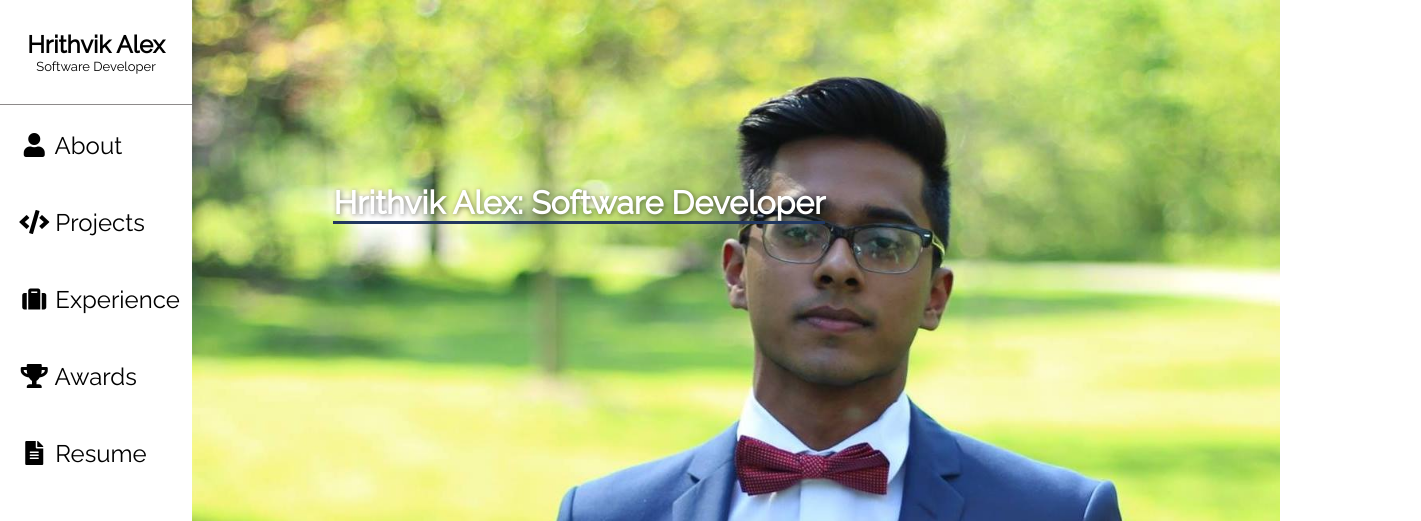
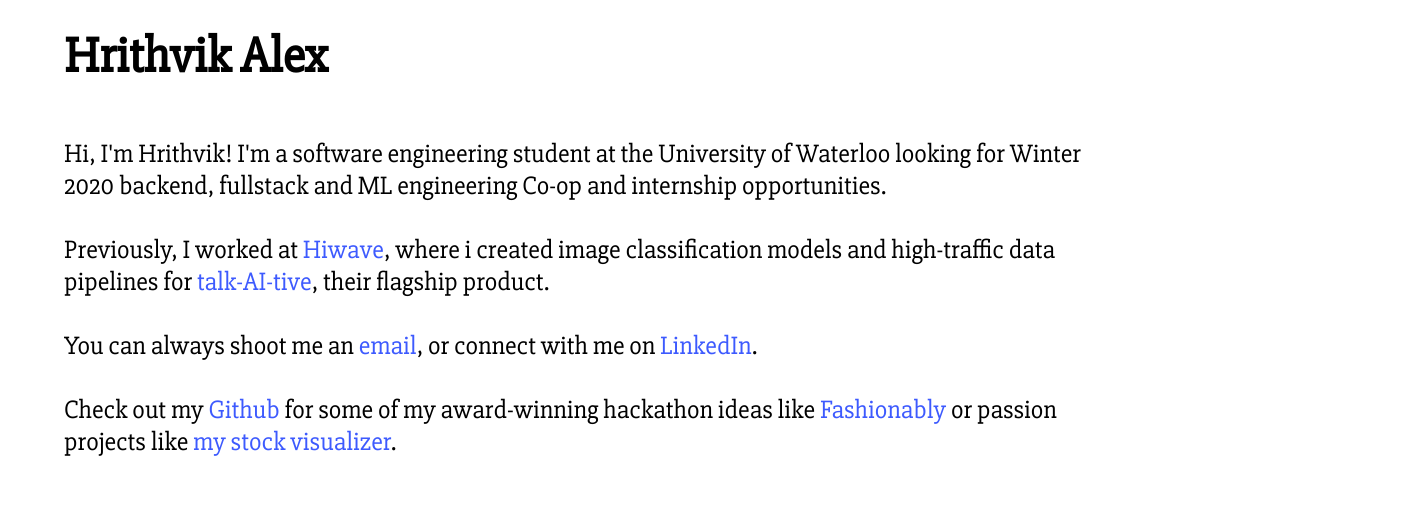
Before and after one commit to Hrithvik-Alex/hrithvik-alex.github.io, a plain HTML site: page index.html in a window 1280 px wide. Shown: the top 521 px of the page, 1421 px wide, since content can reach past the window. Drawn offline with Linux system fonts and the light colour scheme.

Commit message:
made website minimal

```diff
--- a/index.html
+++ b/index.html
@@ -7,12 +7,11 @@
     <meta name="viewport" content="width=device-width, initial-scale=1">
     <link rel="stylesheet" type="text/css" media="screen" href="style.css" />
     <link rel="stylesheet" href="https://use.fontawesome.com/releases/v5.6.3/css/all.css" integrity="sha384-UHRtZLI+pbxtHCWp1t77Bi1L4ZtiqrqD80Kn4Z8NTSRyMA2Fd33n5dQ8lWUE00s/" crossorigin="anonymous">
-    <link href="https://fonts.googleapis.com/css?family=Raleway:100,400" rel="stylesheet">
-    <script src="main.js"></script>
+<link href="https://fonts.googleapis.com/css?family=Slabo+27px&display=swap" rel="stylesheet">    <script src="main.js"></script>
 </head>
 <body>
-    <!-- Navigation bar -->
-    <div class="navcontainer">
+
+    <!-- <div class="navcontainer">
         <nav class="left">
             <ul class="nav">
                 <li>
@@ -68,7 +67,7 @@
 
 
     <div class="main">
-        <!-- About / skills / education -->
+
         <div class="opener">
             <h1><span class="underline">Hrithvik Alex: Software Developer </span></h1>
         </div>
@@ -95,7 +94,7 @@
             </div>
 
          </div>
-         <!-- Projects -->
+
          <div class="section">
              <h2><a id="projects">Projects</a></h2>
              <div class="project">
@@ -182,7 +181,7 @@
                 </div>
              </div>
          </div>
-         <!-- Experience -->
+
          <div class="section">
             <h2><a id="experience">Experience</a></h2>
             <div>
@@ -224,7 +223,7 @@
                 </div>
             </div>
          </div>
-         <!-- Awards -->
+
          <div class="section awards">
             <h2><a id="awards">Awards</a></h2>
             <div class="card hidden center">
@@ -255,7 +254,29 @@
                         </div>
                 </div>
          </div>
-    </div>
+    </div> -->
+
+<div>
+    <div class="container">
+        <h1>Hrithvik Alex</h1>
+        Hi, I'm Hrithvik! I'm a software engineering student at the University of
+        Waterloo looking for Winter 2020 backend, fullstack and ML engineering Co-op and internship opportunities.
+        <br /><br />
+        Previously, I worked at <a href="https://hiwave.io" target="_blank">Hiwave</a>,
+        where i created image classification models and high-traffic data pipelines for
+        <a href="https://talkaitive.com" target="_blank">talk-AI-tive</a>, their flagship product.
+        <br /><br />
+        You can always shoot me an <a href="mailto:halex623@gmail.com">email</a>, or connect with me on <a href="https://www.linkedin.com/in/hrithvik-alex/">LinkedIn</a>.
+        <br /><br />
+        Check out my <a href="https://github.com/hrithvik-alex">Github</a> for some of my
+        award-winning hackathon ideas like <a href="https://github.com/hrithvik-alex/fashionably">Fashionably</a>
+        or passion projects like <a href="https://github.com/hrithvik-alex/stonks">my stock visualizer</a>.
+
+     </div>
+
+</div>
+
+
 
 </body>
 </html>
--- a/style.css
+++ b/style.css
@@ -353,3 +353,31 @@ blockquote {
     width: 40%;
     margin: 30px auto;
 }
+
+
+
+.container {
+    margin: 2% 5%;
+    font-size: 26px;
+    font-family: 'Slabo 27px', serif;
+    width: 80%;
+}
+
+.container h1 {
+    font-size: 50px;
+    margin-bottom: 5%;
+}
+
+a {
+    text-decoration: none;
+}
+
+a:link {
+    color: #3d5afe;
+}
+a:visited {
+    color: #3d5afe;
+}
+a:hover {
+    color: #3d5a8e;
+}
```
